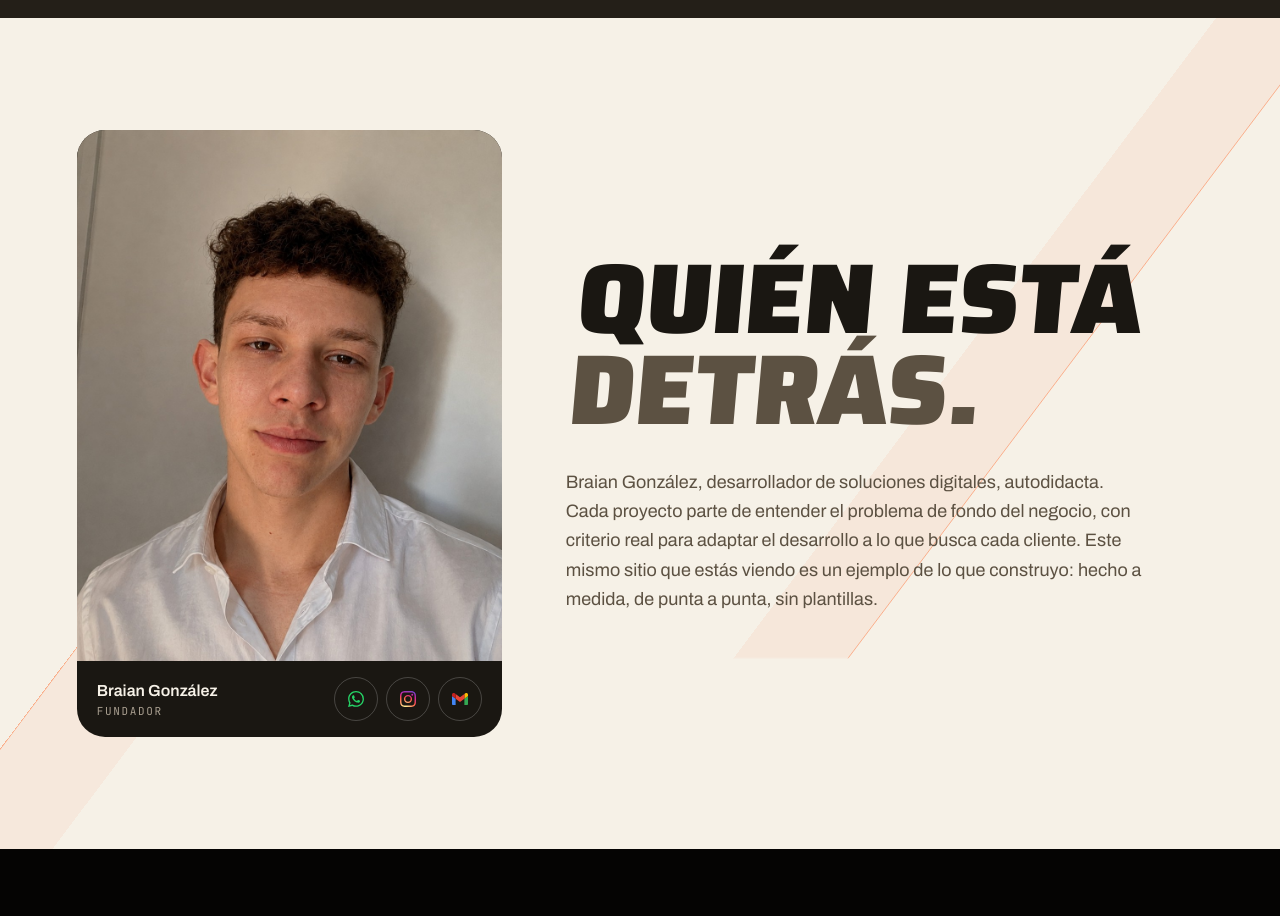
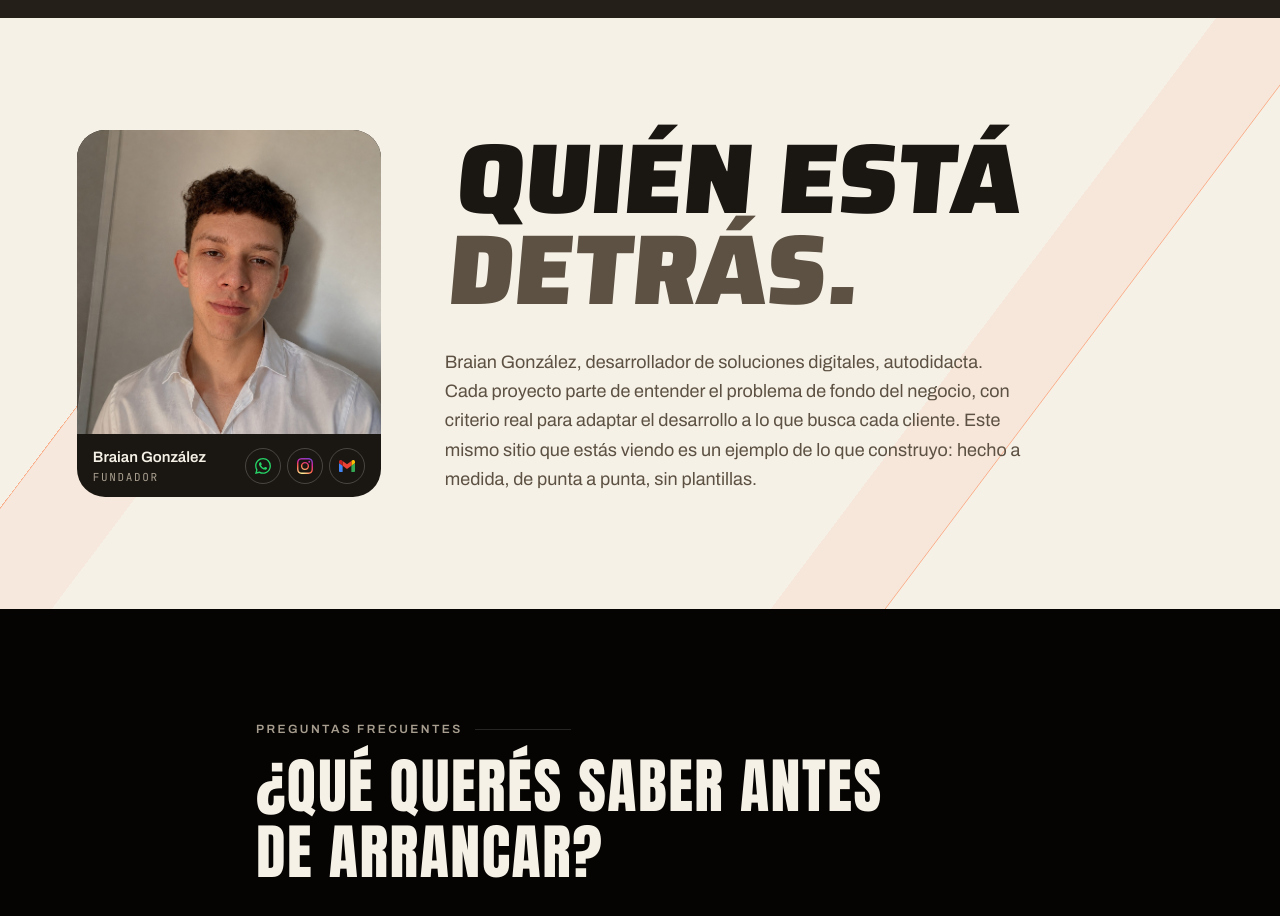
Before and after one commit to iadatabraian-ctrl/web-, a Next.js app: page / in a window 1280 px wide. Shown: the part 3460-4376 px from the top of the page. Built offline with nearby package versions, Linux system fonts and the light colour scheme.

Commit message:
Nosotros: foto mas chica (cuadrada, 17-19rem) y nombre en una linea
Co-Authored-By: Claude Sonnet 5.5 <noreply@anthropic.com>
Claude-Session: https://claude.ai/code/session_016CR8bjtqut3mFtFLKQPjVK

```diff
--- a/components/Nosotros.tsx
+++ b/components/Nosotros.tsx
@@ -12,7 +12,7 @@ const ease = [0.16, 1, 0.3, 1] as const;
 const view = { once: true, margin: "-10% 0px" } as const;
 
 const SOCIAL =
-  "flex h-11 w-11 items-center justify-center rounded-full border border-brand-ink-on-cream/25 text-brand-ink-on-cream transition-[transform,background-color,color] duration-200 hover:bg-brand-black hover:text-brand-cream active:scale-[0.95]";
+  "flex h-9 w-9 items-center justify-center rounded-full border border-brand-ink-on-cream/25 text-brand-ink-on-cream transition-[transform,background-color,color] duration-200 hover:bg-brand-black hover:text-brand-cream active:scale-[0.95]";
 
 export function Nosotros() {
   return (
@@ -25,30 +25,30 @@ export function Nosotros() {
         <Bar style={{ left: "-6vw", bottom: 0, width: "10vw", height: "26vw", skew: 37, origin: "0 100%", fill: "rgba(255,92,26,0.10)", edge: "left" }} i={1} />
       </div>
 
-      <div className="relative mx-auto grid max-w-6xl gap-10 lg:grid-cols-[0.8fr_1.2fr] lg:items-center lg:gap-16">
+      <div className="relative mx-auto grid max-w-6xl gap-10 lg:grid-cols-[19rem_1fr] lg:items-center lg:gap-16">
         {/* Foto */}
         <motion.div
           initial={{ opacity: 0, y: 40 }}
           whileInView={{ opacity: 1, y: 0 }}
           viewport={view}
           transition={{ duration: 0.8, ease }}
-          className="relative mx-auto w-full max-w-sm overflow-hidden rounded-[1.75rem] bg-brand-black lg:max-w-none"
+          className="relative w-full max-w-[17rem] overflow-hidden rounded-[1.75rem] bg-brand-black max-lg:mx-auto lg:max-w-none"
         >
-          <div className="relative aspect-[4/5] w-full">
+          <div className="relative aspect-square w-full">
             <Image
               src="/img/team/braian.jpg"
               alt="Braian González, fundador de Deploy"
               fill
-              sizes="(min-width: 1024px) 40vw, 90vw"
-              className="object-cover object-[50%_20%]"
+              sizes="(min-width: 1024px) 19rem, 17rem"
+              className="object-cover object-[50%_30%]"
             />
           </div>
-          <div className="flex items-center justify-between gap-3 px-5 py-4 text-brand-cream">
+          <div className="flex items-center justify-between gap-3 px-4 py-3 text-brand-cream">
             <div>
-              <p className="font-body text-base font-semibold">Braian González</p>
+              <p className="whitespace-nowrap font-body text-[15px] font-semibold">Braian González</p>
               <p className="font-mono text-[11px] uppercase tracking-[0.15em] text-brand-ink-on-black-soft">Fundador</p>
             </div>
-            <div className="flex gap-2">
+            <div className="flex gap-1.5">
               <a href="https://wa.me/59898648853" target="_blank" rel="noopener" aria-label="WhatsApp" className={`${SOCIAL} !border-white/20 !text-brand-cream hover:!bg-white hover:!text-brand-black`}>
                 <WhatsAppIcon className="h-4 w-4" />
               </a>
```
